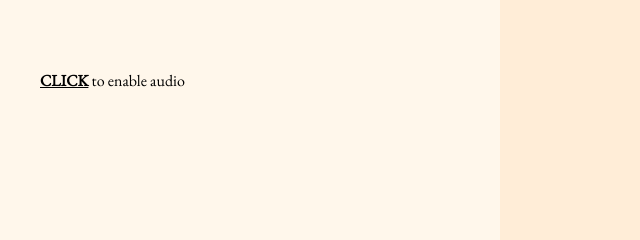
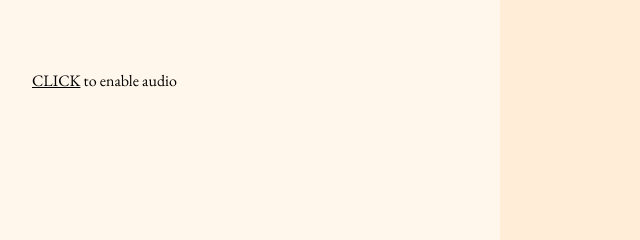
Before and after one commit to aeron13/un-miraggio, a plain HTML site: page index.html in a window 1280 px wide. Shown: the part 305-545 px from the top of the page, 0-640 px from the left. Drawn offline with nearby package versions, Linux system fonts and the light colour scheme.

Commit message:
Update index.html

```diff
--- a/index.html
+++ b/index.html
@@ -6,7 +6,7 @@
 		<meta http-equiv="X-UA-Compatible" content="IE=edge">
 		<meta name="viewport" content="width=device-width, initial-scale=1">
 		<title>Un Miraggio</title>
-		<link rel="stylesheet" href="./css/_base.css">
+		<link rel="stylesheet" href="./css/base.css">
 		<link rel="stylesheet" href="./css/_fonts.css">
 		<link rel="stylesheet" href="./css/flipbox.css">
 		<link rel="stylesheet" href="./css/style.css">
```
